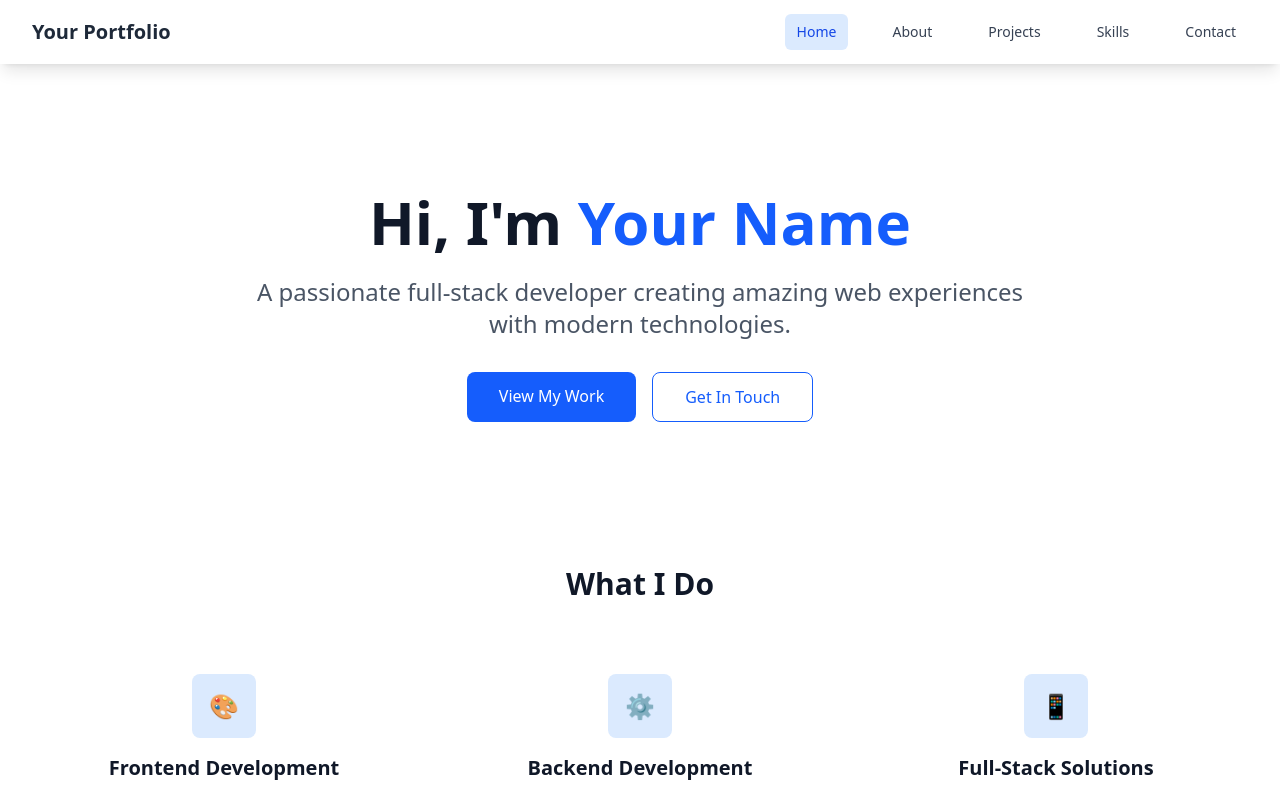
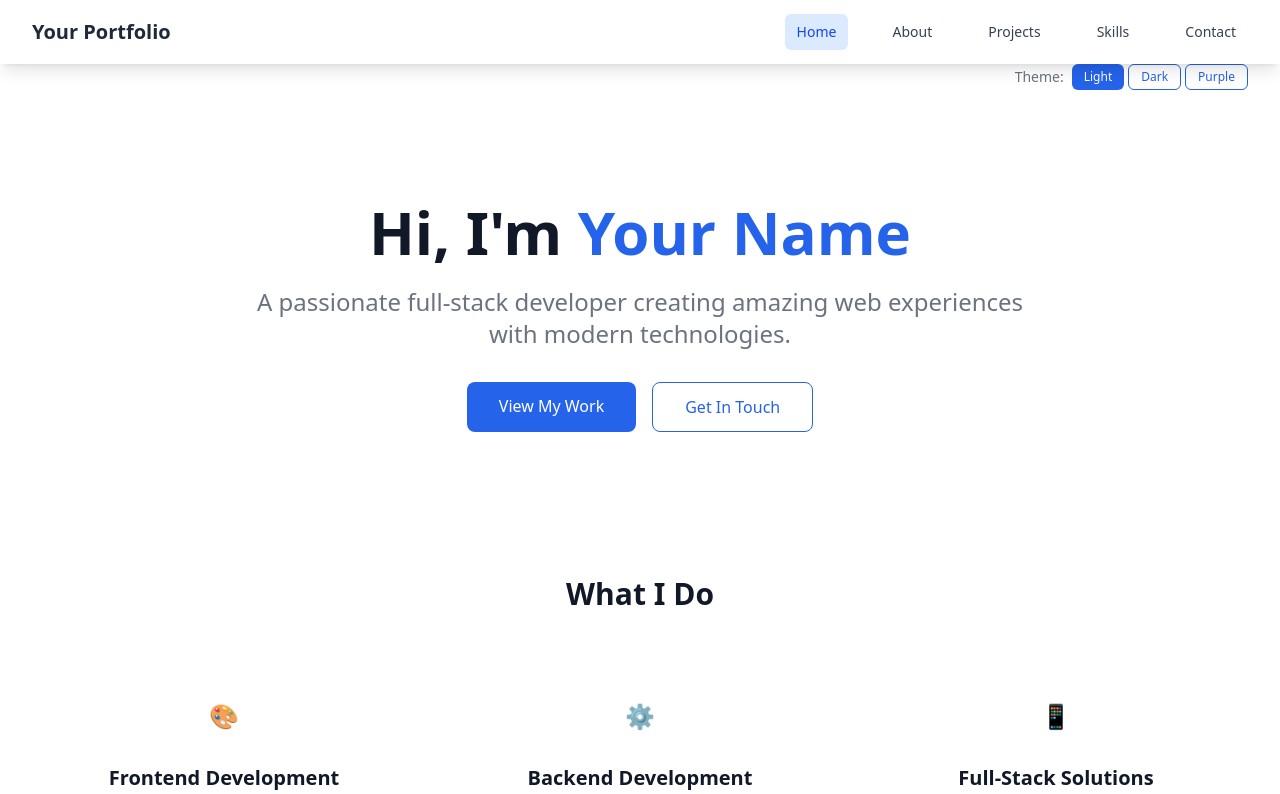
Before and after one commit to yerickcano/yerick-s-portfolio, a Next.js app in the folder my-app/: page / in a window 1280 px wide. Shown: the top 794 px of the page. Built offline with nearby package versions, Linux system fonts and the light colour scheme.

Commit message:
Implement theme toggle functionality and enhance styling: Add ThemeToggle component and use custom properties for theming. Update page styles and button components for improved design consistency. Remove unused SCSS type definitions.

```diff
--- a/my-app/app/page.tsx
+++ b/my-app/app/page.tsx
@@ -1,42 +1,51 @@
 import Link from 'next/link';
+import {Button} from '@headlessui/react';
 import { styles } from './staticStyles/app/page';
+import ThemeToggle from '../components/ThemeToggle';
+
 
 export default function HomePage() {
   return (
     <div className={styles.container}>
+      {/* Theme Toggle */}
+      <div className="mb-8 flex justify-end">
+        <ThemeToggle />
+      </div>
       {/* Hero Section */}
       <div className={styles.heroSection}>
-        <h1 className={styles.heroTitle}>
-          Hi, I'm <span className="text-blue-600">Your Name</span>
+        <h1 className={styles.heroTitle} style={{ color: 'var(--color-text-primary)' }}>
+          Hi, I'm <span style={{ color: 'var(--color-primary)' }}>Your Name</span>
         </h1>
-        <p className={styles.heroDescription}>
+        <p className={styles.heroDescription} style={{ color: 'var(--color-text-secondary)' }}>
           A passionate full-stack developer creating amazing web experiences with modern technologies.
         </p>
         <div className={styles.heroButtonContainer}>
-          <Link
-            href="/projects"
-            className={styles.heroButton}
-          >
-            View My Work
-          </Link>
+        <Button
+          as={Link}
+          href="/projects"
+          className='button-primary'
+        >
+          View My Work
+        </Button>
           <Link
             href="/contact"
-            className={styles.heroButtonSecondary}
+            className='button-secondary'
           >
             Get In Touch
           </Link>
         </div>
       </div>
 
+
       {/* Features Section */}
       <div className="py-16">
-        <h2 className={styles.featuresTitle}>What I Do</h2>
+        <h2 className={styles.featuresTitle} style={{ color: 'var(--color-text-primary)' }}>What I Do</h2>
         <div className={styles.featuresGrid}>
           <div className={styles.featuresItem}>
             <div className={styles.featuresItemIcon}>
               <span className="text-2xl">🎨</span>
             </div>
-            <h3 className={styles.featuresItemTitle}>Frontend Development</h3>
+            <h3 className={styles.featuresItemTitle} style={{ color: 'var(--color-text-primary)' }}>Frontend Development</h3>
             <p className='text-gray-600'>
               Creating beautiful, responsive user interfaces with React, Next.js, and modern CSS frameworks.
             </p>
@@ -46,7 +55,7 @@ export default function HomePage() {
             <div className={styles.featuresItemIcon}>
               <span className="text-2xl">⚙️</span>
             </div>
-              <h3 className={styles.featuresItemTitle}>Backend Development</h3>
+              <h3 className={styles.featuresItemTitle} style={{ color: 'var(--color-text-primary)' }}>Backend Development</h3>
             <p className='text-gray-600'>
               Building robust APIs and server-side applications with Node.js, databases, and cloud services.
             </p>
@@ -56,7 +65,7 @@ export default function HomePage() {
             <div className={styles.featuresItemIcon}>
               <span className="text-2xl">📱</span>
             </div>
-            <h3 className={styles.featuresItemTitle}>Full-Stack Solutions</h3>
+                         <h3 className={styles.featuresItemTitle} style={{ color: 'var(--color-text-primary)' }}>Full-Stack Solutions</h3>
             <p className='text-gray-600'>
               Delivering complete web applications from concept to deployment with modern best practices.
             </p>
--- a/my-app/app/staticStyles/app/page.ts
+++ b/my-app/app/staticStyles/app/page.ts
@@ -1,17 +1,17 @@
+// Theme-aware styles using CSS custom properties and global button classes
 export class styles {
-  static container = 'max-w-7xl mx-auto py-12 px-4 sm:px-6 lg:px-8';
+  static container = 'max-w-7xl mx-auto px-4 sm:px-6 lg:px-8';
   static heroSection = 'text-center py-20';
-  static heroTitle = 'text-4xl md:text-6xl font-bold text-gray-900 mb-6';
-  static heroDescription = 'text-xl md:text-2xl text-gray-600 mb-8 max-w-3xl mx-auto';
-  static heroButton = 'bg-blue-600 text-white px-8 py-3 rounded-lg font-medium hover:bg-blue-700 transition-colors';
-  static heroButtonSecondary = 'border border-blue-600 text-blue-600 px-8 py-3 rounded-lg font-medium hover:bg-blue-50 transition-colors';
+  static heroTitle = 'text-4xl md:text-6xl font-bold mb-6';
+  static heroDescription = 'text-xl md:text-2xl mb-8 max-w-3xl mx-auto';
+  static heroButtonSecondary = 'button-secondary';
   static heroButtonContainer = 'flex flex-col sm:flex-row gap-4 justify-center';
-  static heroButtonLink = 'bg-blue-600 text-white px-8 py-3 rounded-lg font-medium hover:bg-blue-700 transition-colors';
-  static heroButtonLinkSecondary = 'border border-blue-600 text-blue-600 px-8 py-3 rounded-lg font-medium hover:bg-blue-50 transition-colors';
+  static heroButtonLink = 'button-primary';
+  static heroButtonLinkSecondary = 'button-secondary';
   static heroButtonLinkContainer = 'flex flex-col sm:flex-row gap-4 justify-center';
-  static featuresTitle = 'text-3xl font-bold text-center text-gray-900 mb-12';
+  static featuresTitle = 'text-3xl font-bold text-center mb-12';
   static featuresGrid = 'grid grid-cols-1 md:grid-cols-3 gap-8';
   static featuresItem = 'text-center p-6';
-  static featuresItemIcon = 'w-16 h-16 bg-blue-100 rounded-lg flex items-center justify-center mx-auto mb-4';
-  static featuresItemTitle = 'text-xl font-semibold text-gray-900 mb-2';
+  static featuresItemIcon = 'w-16 h-16 rounded-lg flex items-center justify-center mx-auto mb-4';
+  static featuresItemTitle = 'text-xl font-semibold mb-2';
 }
--- /dev/null
+++ b/my-app/components/ThemeToggle.tsx
@@ -0,0 +1,53 @@
+'use client';
+
+import { useTheme } from '../hooks/useTheme';
+import { Button } from '@headlessui/react';
+
+export default function ThemeToggle() {
+  const { theme, changeTheme, availableThemes, mounted } = useTheme();
+
+  // Don't render until mounted to prevent hydration mismatch
+  if (!mounted) {
+    return (
+      <div className="flex items-center gap-2">
+        <span className="text-sm font-medium" style={{ color: 'var(--color-text-secondary)' }}>
+          Theme:
+        </span>
+        <div className="flex gap-1">
+          {/* Render placeholder buttons during SSR */}
+          {['light', 'dark', 'purple'].map((themeName) => (
+            <div
+              key={themeName}
+              className="px-3 py-1 text-xs rounded-md button-secondary capitalize opacity-50"
+            >
+              {themeName}
+            </div>
+          ))}
+        </div>
+      </div>
+    );
+  }
+
+  return (
+    <div className="flex items-center gap-2">
+      <span className="text-sm font-medium" style={{ color: 'var(--color-text-secondary)' }}>
+        Theme:
+      </span>
+      <div className="flex gap-1">
+        {availableThemes.map((themeName) => (
+          <Button
+            key={themeName}
+            onClick={() => changeTheme(themeName)}
+            className={`px-3 py-1 text-xs rounded-md transition-colors capitalize ${
+              theme === themeName
+                ? 'button-primary'
+                : 'button-secondary'
+            }`}
+          >
+            {themeName}
+          </Button>
+        ))}
+      </div>
+    </div>
+  );
+}
--- /dev/null
+++ b/my-app/hooks/useTheme.ts
@@ -0,0 +1,50 @@
+'use client';
+
+import { useState, useEffect } from 'react';
+
+export type Theme = 'light' | 'dark' | 'purple';
+
+export const useTheme = () => {
+  const [theme, setTheme] = useState<Theme>('light'); // Default for server
+  const [mounted, setMounted] = useState(false); // Track if we're in browser
+
+  // Initialize theme from localStorage or system preference
+  useEffect(() => {
+    // This only runs in the browser after hydration
+    const savedTheme = localStorage.getItem('theme') as Theme;
+    const systemTheme = window.matchMedia('(prefers-color-scheme: dark)').matches ? 'dark' : 'light';
+    const initialTheme = savedTheme || systemTheme;
+
+    setTheme(initialTheme);
+    setMounted(true); // Mark as mounted
+    document.documentElement.setAttribute('data-theme', initialTheme);
+  }, []);
+
+  // Apply theme changes (only works after mounting)
+  const changeTheme = (newTheme: Theme) => {
+    if (!mounted) return; // Prevent errors during SSR
+
+    setTheme(newTheme);
+    localStorage.setItem('theme', newTheme);
+    document.documentElement.setAttribute('data-theme', newTheme);
+  };
+
+  // Toggle between light and dark
+  const toggleTheme = () => {
+    if (!mounted) return; // Prevent errors during SSR
+
+    const newTheme = theme === 'light' ? 'dark' : 'light';
+    changeTheme(newTheme);
+  };
+
+  // Get available themes
+  const availableThemes: Theme[] = ['light', 'dark', 'purple'];
+
+  return {
+    theme,
+    changeTheme,
+    toggleTheme,
+    availableThemes,
+    mounted, // Expose mounted state for conditional rendering
+  };
+};
--- a/my-app/styles/components/_button.scss
+++ b/my-app/styles/components/_button.scss
@@ -1,5 +1,39 @@
 @layer components {
   .button {
-    @apply bg-white p-4 rounded-lg shadow;
+    @apply p-4 rounded-lg shadow transition-colors;
+    background-color: var(--color-surface);
+    color: var(--color-text-primary);
+    border: 1px solid var(--color-border);
+  }
+
+  .button-primary {
+    @apply px-8 py-3 rounded-lg font-medium transition-colors;
+    background-color: var(--color-primary);
+    color: var(--color-background);
+
+    &:hover {
+      background-color: var(--color-primary-hover);
+    }
+  }
+
+  .button-secondary {
+    @apply px-8 py-3 rounded-lg font-medium transition-colors;
+    border: 1px solid var(--color-primary);
+    color: var(--color-primary);
+    background-color: transparent;
+
+    &:hover {
+      background-color: var(--color-surface);
+    }
+  }
+
+  .button-accent {
+    @apply px-8 py-3 rounded-lg font-medium transition-colors;
+    background-color: var(--color-accent);
+    color: var(--color-background);
+
+    &:hover {
+      background-color: var(--color-accent-hover);
+    }
   }
 }
--- a/my-app/styles/global.scss
+++ b/my-app/styles/global.scss
@@ -1,3 +1,14 @@
 @import "tailwindcss";
 
-@import "./components/button.scss";
+// Import theme variables
+@import "./themes/variables";
+
+// Import components
+@import "./components/button";
+
+// Global theme styles
+body {
+  background-color: var(--color-background);
+  color: var(--color-text-primary);
+  transition: background-color 0.3s ease, color 0.3s ease;
+}
--- /dev/null
+++ b/my-app/styles/themes/_variables.scss
@@ -0,0 +1,40 @@
+// Theme Variables - CSS Custom Properties
+:root {
+  // Light theme (default)
+  --color-primary: #2563eb;      // blue-600
+  --color-primary-hover: #1d4ed8; // blue-700
+  --color-secondary: #6b7280;    // gray-500
+  --color-background: #ffffff;   // white
+  --color-surface: #f9fafb;      // gray-50
+  --color-text-primary: #111827; // gray-900
+  --color-text-secondary: #6b7280; // gray-500
+  --color-border: #d1d5db;       // gray-300
+  --color-accent: #10b981;       // emerald-500
+  --color-accent-hover: #059669; // emerald-600
+}
+
+[data-theme="dark"] {
+  --color-primary: #3b82f6;      // blue-500
+  --color-primary-hover: #2563eb; // blue-600
+  --color-secondary: #9ca3af;    // gray-400
+  --color-background: #111827;   // gray-900
+  --color-surface: #1f2937;      // gray-800
+  --color-text-primary: #f9fafb; // gray-50
+  --color-text-secondary: #d1d5db; // gray-300
+  --color-border: #374151;       // gray-700
+  --color-accent: #34d399;       // emerald-400
+  --color-accent-hover: #10b981; // emerald-500
+}
+
+[data-theme="purple"] {
+  --color-primary: #7c3aed;      // violet-600
+  --color-primary-hover: #6d28d9; // violet-700
+  --color-secondary: #6b7280;    // gray-500
+  --color-background: #ffffff;   // white
+  --color-surface: #f9fafb;      // gray-50
+  --color-text-primary: #111827; // gray-900
+  --color-text-secondary: #6b7280; // gray-500
+  --color-border: #d1d5db;       // gray-300
+  --color-accent: #f59e0b;       // amber-500
+  --color-accent-hover: #d97706; // amber-600
+}
--- a/my-app/types/scss.d.ts
+++ /dev/null
@@ -1,9 +0,0 @@
-declare module '*.scss' {
-  const content: { [className: string]: string };
-  export default content;
-}
-
-declare module '*.module.scss' {
-  const content: { [className: string]: string };
-  export default content;
-}
```
